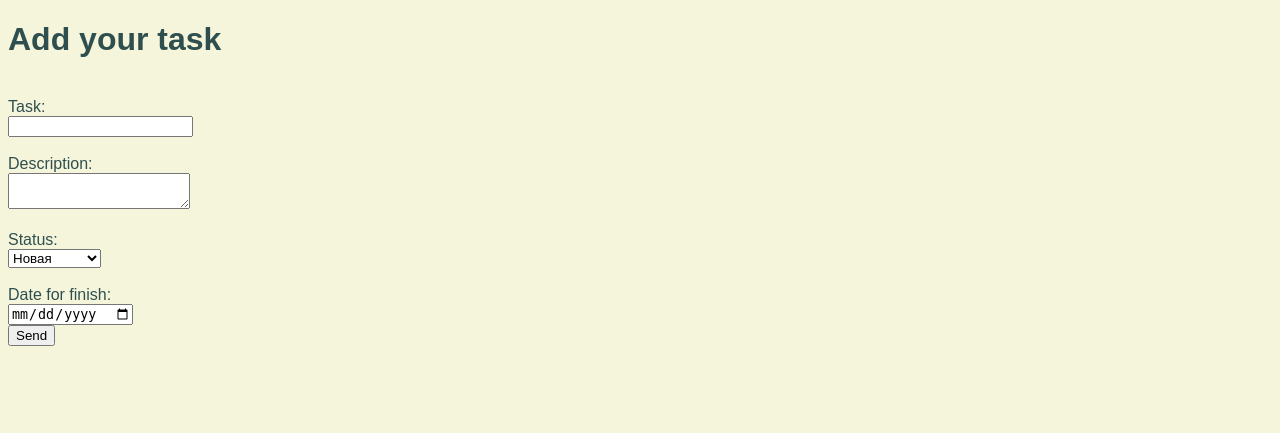
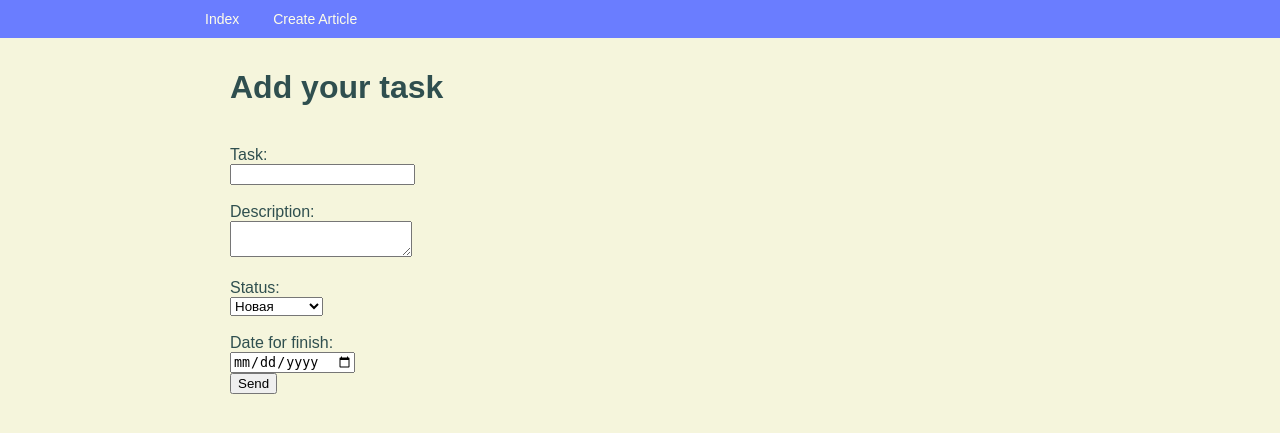
Before and after one commit to neroznik/homework_45_46, a Django app: page /task/add/ in a window 1280 px wide. Shown: the top 433 px of the page. Run offline with Django 3.2, Linux system fonts and the light colour scheme; some libraries are stand-ins or nearby versions.

Commit message:
Изменены щаблоны и стили

```diff
--- a/source/webapp/static/css/style.css
+++ b/source/webapp/static/css/style.css
@@ -4,9 +4,49 @@ body {
     color: darkslategray;
     text-align: left ;
 }
+.container {
+    margin: 0 auto;
+    width: 100%;
+    max-width: 900px;
+}
 
-table_i {
-    border-collapse: collapse;
-    border: 2px solid;
-    text-align: left ;
+.navbar {
+    display: block;
+    background: #6a7dff;
+    position: fixed;
+    top: 0;
+    right: 0;
+    left: 0;
+    font-size: 0;
+    box-sizing: border-box;
+    padding: 7px 30px;
 }
+
+.menu {
+    font-size: 14px;
+    line-height: 1;
+    padding: 0;
+    margin: 0;
+    display: inline-block;
+    color: #fffee8;
+}
+
+.menu li {
+    display: inline-block;
+}
+
+.menu a {
+    display: inline-block;
+    text-decoration: none;
+    color: inherit;
+    padding: 5px 15px;
+}
+
+.menu a:hover {
+    color: #ffc122;
+    text-decoration: underline;
+}
+
+.block1 {
+    padding: 40px 40px;
+}
--- a/source/webapp/templates/add.html
+++ b/source/webapp/templates/add.html
@@ -1,17 +1,9 @@
-{% load staticfiles %}
-<!DOCTYPE html>
 
-<html lang="en">
-<head>
-   <meta charset="UTF-8">
-   <title>Add task</title>
-    <link rel="stylesheet" href="{% static "css/style.css" %}">
-    <script type="text/javascript" src={% static "js/jquery.min.js" %}></script>
-    <script type="text/javascript" src={% static "js/main.js" %}></script>
+{% extends 'base.html' %}
 
-</head>
-<body>
-
+{% block title %}ToDo list{% endblock %}
+{% block content %}
+    <div class = 'block1'>
 <h1>Add your task </h1>
 
 <form action="/task/add/" method="post">
@@ -39,8 +31,6 @@
    <input type="date" name="data_proccessing"/><br/>
 
     <input type="submit" value="Send"/>
-
-
 </form>
-</body>
-</html>
+    </div>
+{% endblock %}
--- a/source/webapp/templates/base.html
+++ b/source/webapp/templates/base.html
@@ -1,4 +1,4 @@
-{% load staticfiles %}
+{% load static %}
 <!doctype html>
 <html lang="en">
 <head>
--- a/source/webapp/templates/index.html
+++ b/source/webapp/templates/index.html
@@ -4,7 +4,7 @@
 {% block title %}ToDo list{% endblock %}
 
 {% block content %}
-    <h1>Мои задачи:</h1>
+    <div class = 'block1'><h1>Мои задачи:</h1>
     {% for Task in Tasks %}
         <h3><a href="{% url "task_view" Task.pk %}">{{ Task.task }}</a></h3>
         <div>{{ Task.description }}</div>
@@ -12,4 +12,5 @@
         <p>Дедлайн: {{ Task.date_proccessing }} </p>
         <hr>
     {% endfor %}
+    </div>
 {% endblock %}
```
Also changed, not shown: source/webapp/templates/task_view.html (+10 -25 lines).
